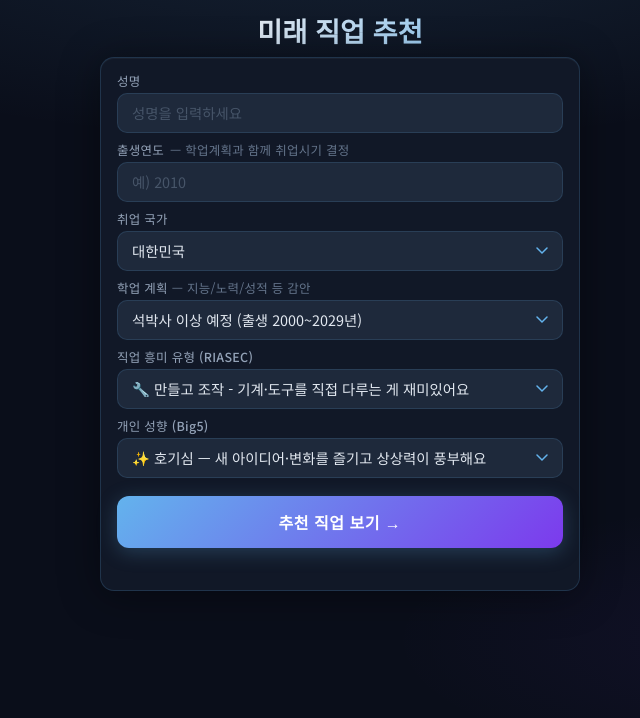
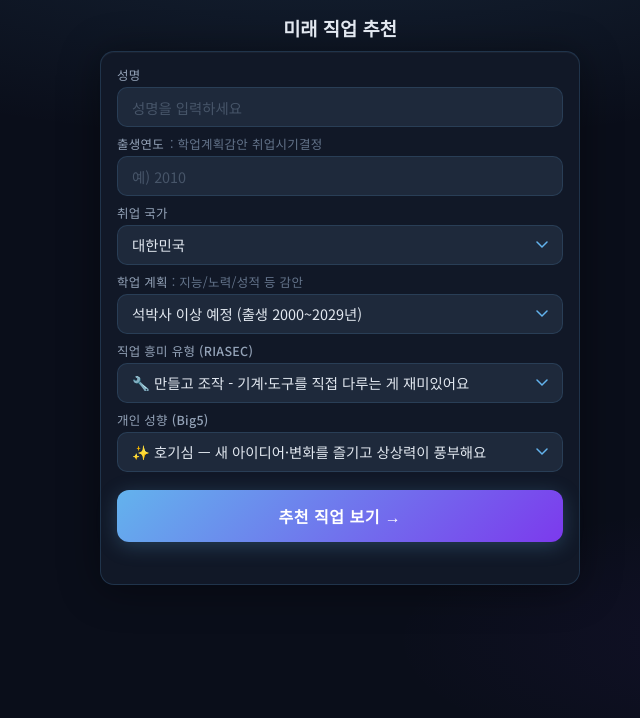
Before and after one commit to DongSoo-520503/future-job, a website: page index.html in a window 1280 px wide. Shown: the whole page, without its empty margins (300-940 px from the left). Drawn offline with Linux system fonts and the light colour scheme.

Commit message:
Add files via upload

```diff
--- a/index.html
+++ b/index.html
@@ -190,7 +190,7 @@
 <body>
   <div class="container">
     <div class="header">
-      <h1>미래 직업 추천</h1>
+      <h3>미래 직업 추천</h3>
     </div>
 
     <div class="card">
@@ -202,7 +202,7 @@
         </div>
 
         <div class="field">
-          <label for="dob">출생연도 <span class="required"></span> <span style="font-weight:400;color:#64748b">— 학업계획과 함께 취업시기 결정</span></label>
+          <label for="dob">출생연도 <span class="required"></span> <span style="font-weight:400;color:#64748b">: 학업계획감안 취업시기결정</span></label>
           <input id="dob" name="dob" type="number" inputmode="numeric" placeholder="예) 2010" required>
         </div>
 
@@ -235,7 +235,7 @@
         </div>
 
         <div class="field">
-          <label for="ability">학업 계획 <span style="font-weight:400;color:#64748b">— 지능/노력/성적 등 감안</span></label>
+          <label for="ability">학업 계획 <span style="font-weight:400;color:#64748b">: 지능/노력/성적 등 감안</span></label>
           <select id="ability" name="ability">
             <option value="상">석박사 이상 예정 (출생 2000~2029년)</option>
             <option value="중">대학/대학원 예정 (출생 2004~2033년)</option>
```
